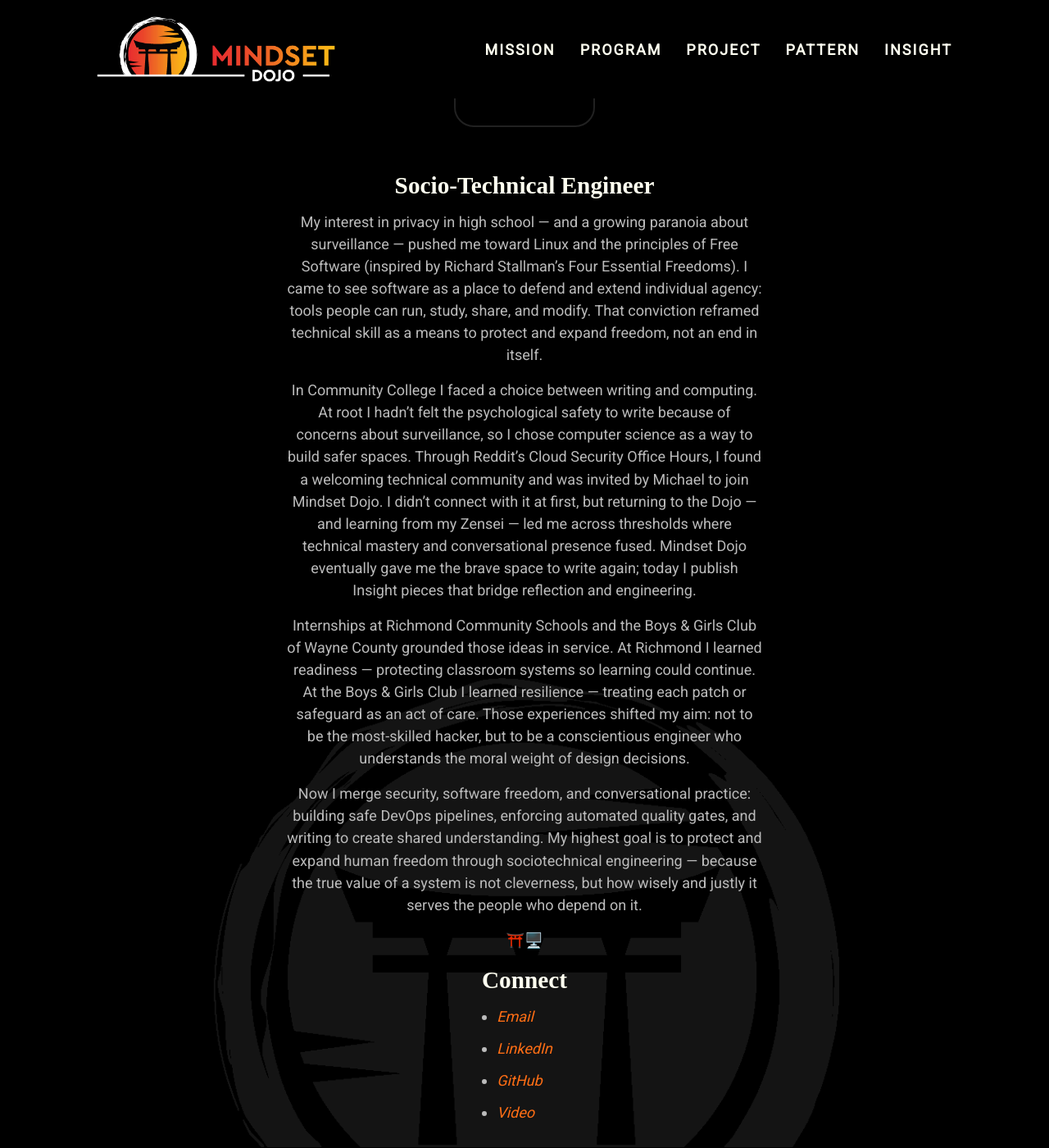
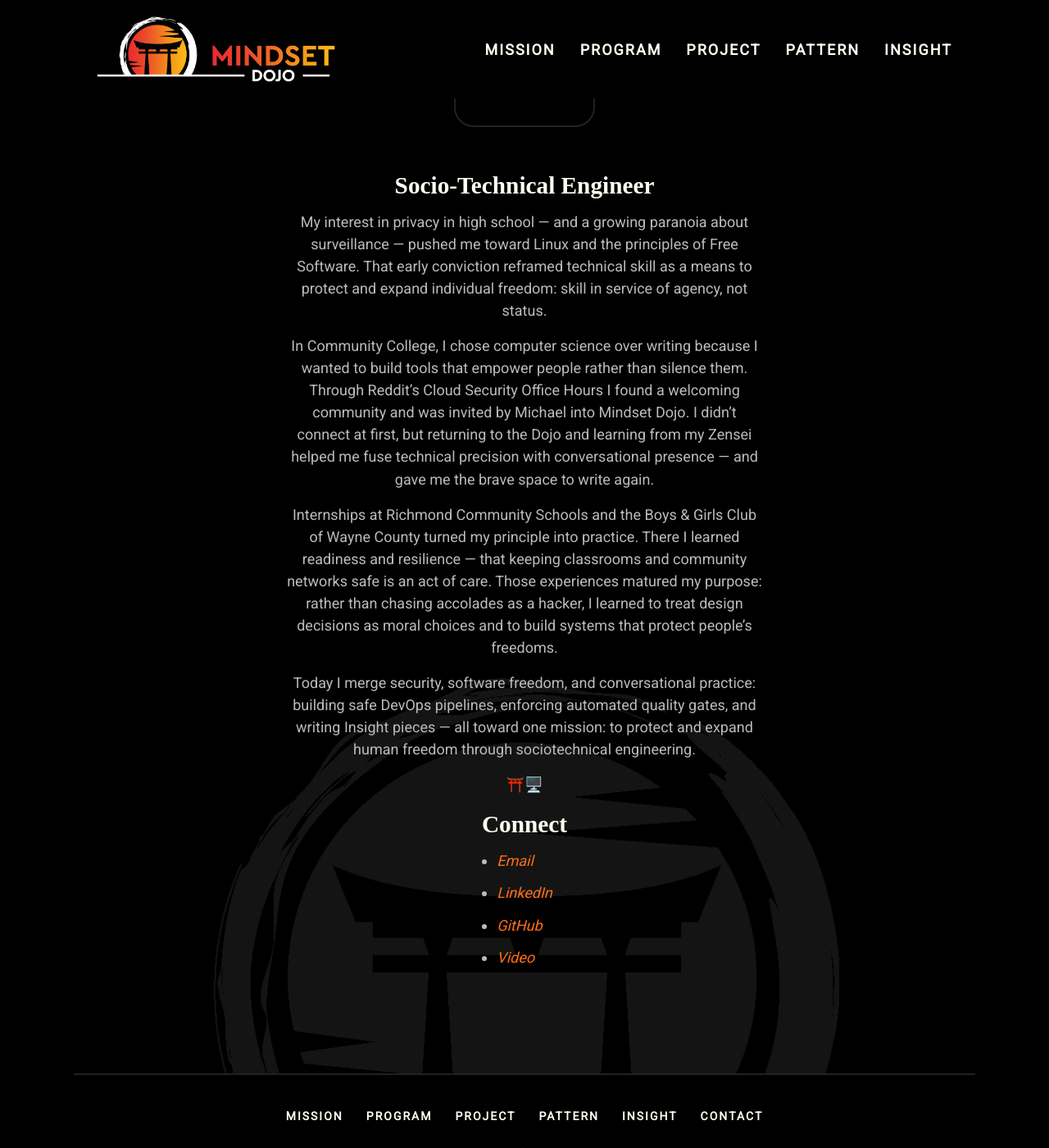
Before and after one commit to mindset-dojo/mindset-dojo.github.io, a Jekyll site: the page built from _authors/kyle-ingersoll.md, in a window 1280 px wide and 1400 px high, scrolled down 395 px. Shown: the whole window at 82% size. Built offline with Jekyll 4.4.1, drawn with Linux system fonts in a browser that asks for light colours; some web fonts are replaced.

Commit message:
refactor(kyle-ingersoll): strengthen arc through showing progression.

```diff
--- a/_authors/kyle-ingersoll.md
+++ b/_authors/kyle-ingersoll.md
@@ -18,13 +18,13 @@
 about: |
   ### Socio-Technical Engineer
 
-  My interest in privacy in high school — and a growing paranoia about surveillance — pushed me toward Linux and the principles of Free Software (inspired by Richard Stallman’s Four Essential Freedoms). I came to see software as a place to defend and extend individual agency: tools people can run, study, share, and modify. That conviction reframed technical skill as a means to protect and expand freedom, not an end in itself.
+  My interest in privacy in high school — and a growing paranoia about surveillance — pushed me toward Linux and the principles of Free Software. That early conviction reframed technical skill as a means to protect and expand individual freedom: skill in service of agency, not status.
 
-  In Community College I faced a choice between writing and computing. At root I hadn’t felt the psychological safety to write because of concerns about surveillance, so I chose computer science as a way to build safer spaces. Through Reddit’s Cloud Security Office Hours, I found a welcoming technical community and was invited by Michael to join Mindset Dojo. I didn’t connect with it at first, but returning to the Dojo — and learning from my Zensei — led me across thresholds where technical mastery and conversational presence fused. Mindset Dojo eventually gave me the brave space to write again; today I publish Insight pieces that bridge reflection and engineering.
+  In Community College, I chose computer science over writing because I wanted to build tools that empower people rather than silence them. Through Reddit’s Cloud Security Office Hours I found a welcoming community and was invited by Michael into Mindset Dojo. I didn’t connect at first, but returning to the Dojo and learning from my Zensei helped me fuse technical precision with conversational presence — and gave me the brave space to write again.
 
-  Internships at Richmond Community Schools and the Boys & Girls Club of Wayne County grounded those ideas in service. At Richmond I learned readiness — protecting classroom systems so learning could continue. At the Boys & Girls Club I learned resilience — treating each patch or safeguard as an act of care. Those experiences shifted my aim: not to be the most-skilled hacker, but to be a conscientious engineer who understands the moral weight of design decisions.
+  Internships at Richmond Community Schools and the Boys & Girls Club of Wayne County turned my principle into practice. There I learned readiness and resilience — that keeping classrooms and community networks safe is an act of care. Those experiences matured my purpose: rather than chasing accolades as a hacker, I learned to treat design decisions as moral choices and to build systems that protect people’s freedoms.
 
-  Now I merge security, software freedom, and conversational practice: building safe DevOps pipelines, enforcing automated quality gates, and writing to create shared understanding. My highest goal is to protect and expand human freedom through sociotechnical engineering — because the true value of a system is not cleverness, but how wisely and justly it serves the people who depend on it.
+  Today I merge security, software freedom, and conversational practice: building safe DevOps pipelines, enforcing automated quality gates, and writing Insight pieces — all toward one mission: to protect and expand human freedom through sociotechnical engineering.
 
   ⛩️🖥️
 
```
